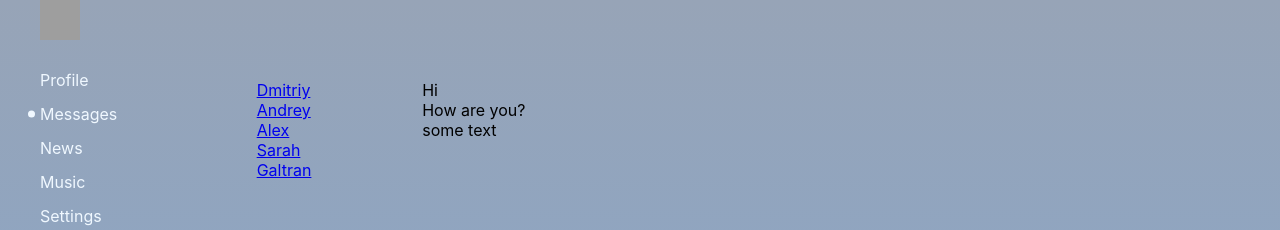
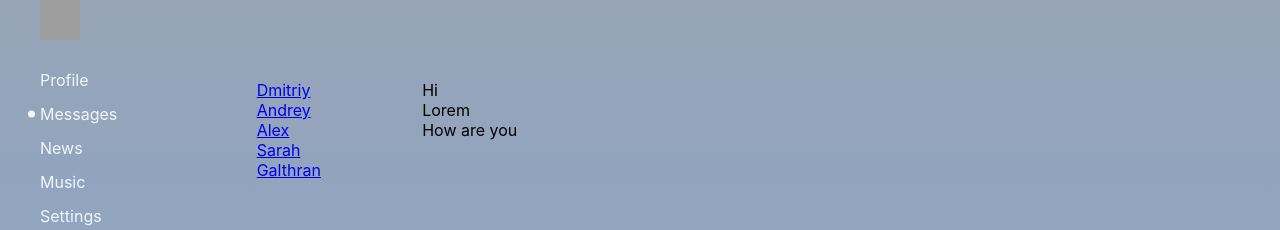
Before and after one commit to TwiDef/snoutbook, a React (Create React App) app: page /dialogs in a window 1280 px wide. Shown: the top 230 px of the page. Built offline with nearby package versions, Linux system fonts and the light colour scheme; grey boxes are pictures that could not be loaded.

Commit message:
devided on components (DialogItem/Message) from Dealogs

```diff
--- a/src/components/Dialogs/Dialogs.jsx
+++ b/src/components/Dialogs/Dialogs.jsx
@@ -1,6 +1,22 @@
 import React from 'react';
 import { NavLink } from 'react-router-dom';
 import classes from './Dialogs.module.css';
+
+const DialogItem = (props) => {
+    let path = `/dialogs/${props.id}`
+
+    return (
+        <div className={`${classes.dialog} ${classes.active}`}>
+            <NavLink to={path}>{props.name}</NavLink>
+        </div>
+    )
+}
+
+const Message = (props) => {
+    return (
+        <div className={classes.message}>{props.message}</div>
+    )
+}
 
 const Dialogs = (props) => {
 
@@ -8,27 +24,18 @@ const Dialogs = (props) => {
         <div className={classes.dialogs}>
             <div className={classes.dialogsItems}>
 
-                <div className={`${classes.dialog} ${classes.active}`}>
-                    <NavLink to="/dialogs/1">Dmitriy</NavLink>
-                </div>
-                <div className={classes.dialog}>
-                    <NavLink to="/dialogs/2">Andrey</NavLink>
-                </div>
-                <div className={classes.dialog}>
-                    <NavLink to="/dialogs/3">Alex</NavLink>
-                </div>
-                <div className={classes.dialog}>
-                    <NavLink to="/dialogs/4">Sarah</NavLink>
-                </div>
-                <div className={classes.dialog}>
-                    <NavLink to="/dialogs/5">Galtran</NavLink>
-                </div>
+                <DialogItem name="Dmitriy" id="1" />
+                <DialogItem name="Andrey" id="2" />
+                <DialogItem name="Alex" id="3" />
+                <DialogItem name="Sarah" id="4" />
+                <DialogItem name="Galthran" id="5" />
+
             </div>
 
             <div className={classes.messages}>
-                <div className={classes.message}>Hi</div>
-                <div className={classes.message}>How are you?</div>
-                <div className={classes.message}>some text</div>
+                <Message message="Hi" />
+                <Message message="Lorem" />
+                <Message message="How are you" />
             </div>
         </div>
     )
```
